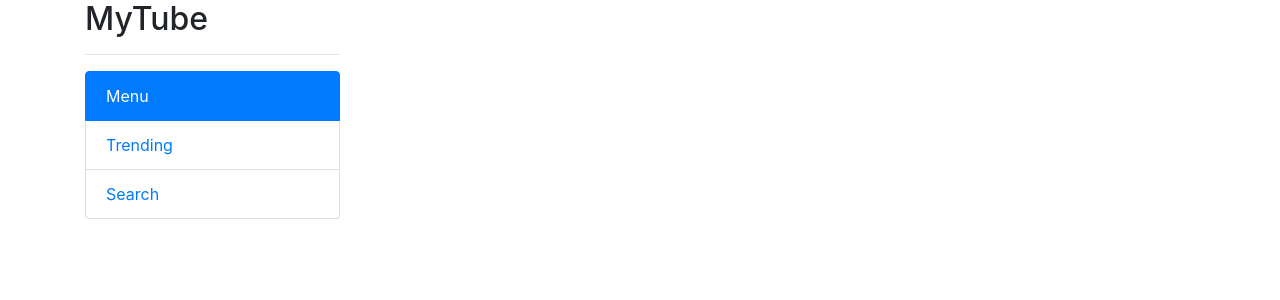
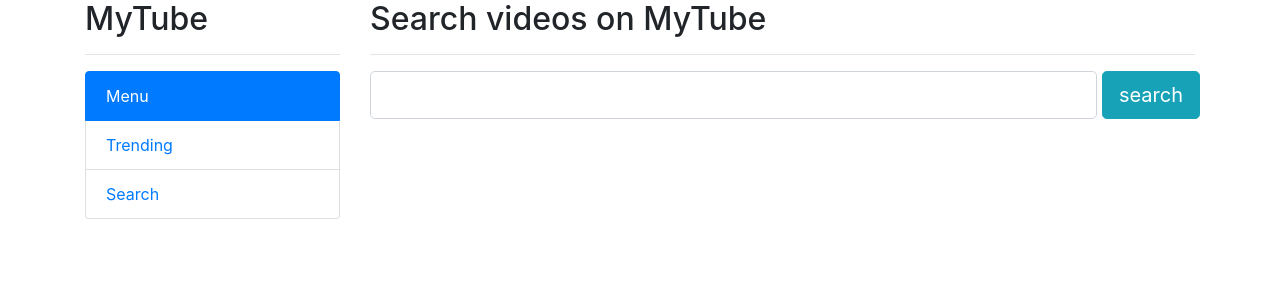
Before and after one commit to abhishekmalviya17/myTube, a React (Create React App) app in the folder my-tube/: page /app/search in a window 1280 px wide. Shown: the top 300 px of the page. Built offline with nearby package versions, Linux system fonts and the light colour scheme; no server answers.

Commit message:
changed the routes to /app

```diff
--- a/my-tube/public/index.html
+++ b/my-tube/public/index.html
@@ -20,7 +20,7 @@
       work correctly both with client-side routing and a non-root public URL.
       Learn how to configure a non-root public URL by running `npm run build`.
     -->
-    <title>React App</title>
+    <title>MyTube</title>
   </head>
   <body>
     <noscript>You need to enable JavaScript to run this app.</noscript>
--- a/my-tube/src/components/App.js
+++ b/my-tube/src/components/App.js
@@ -21,9 +21,9 @@ class App extends React.Component{
                                 <Menu />
                             </div>
                             <div className='col-md-9'>
-                               <Route path='/' exact={true} component={Trending} />
-                               <Route path='/search' component={Search} />
-                               <Route path='/VideoPlayer/:videoId' component={VideoPlayer} />
+                               <Route path='/app' exact={true} component={Trending} />
+                               <Route path='/app/search' component={Search} />
+                               <Route path='/app/VideoPlayer/:videoId' component={VideoPlayer} />
                             </div>
                         </div>
                     </div>
--- a/my-tube/src/components/Menu.js
+++ b/my-tube/src/components/Menu.js
@@ -12,10 +12,10 @@ class Menu extends React.Component{
                 <ul className="list-group">
                     <li className="list-group-item active">Menu</li>
                     <li className="list-group-item">
-                        <Link to='/'>Trending</Link>
+                        <Link to='/app'>Trending</Link>
                     </li>
                     <li className="list-group-item">
-                        <Link to='/search'>Search</Link>
+                        <Link to='/app/search'>Search</Link>
                     </li>
                 </ul>
             </div>
--- a/my-tube/src/components/VideoPlayer.js
+++ b/my-tube/src/components/VideoPlayer.js
@@ -66,7 +66,6 @@ class VideoPlayerComponent extends React.Component{
    }
 
     render(){
-        console.log(this.props.match.params.videoId);
         return(
             <div>
 
--- a/my-tube/src/components/Videos.js
+++ b/my-tube/src/components/Videos.js
@@ -17,7 +17,7 @@ class VideoComponent extends React.Component{
             if(typeof videoId != 'string'){
                 videoId=v.id.videoId
             }
-            let url=`/VideoPlayer/${videoId}`
+            let url=`/app/VideoPlayer/${videoId}`
             return(
                 <div key={v.etag} className='col-md-4'>
 
```
Also changed, not shown: 1 other file (tests, documents, lock files or other folders).
